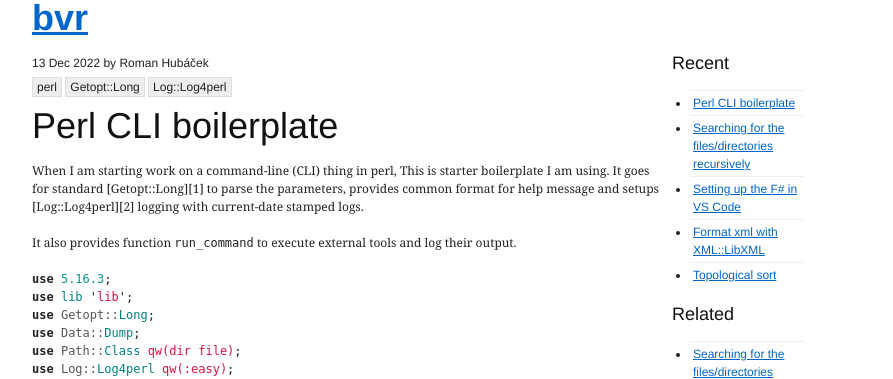
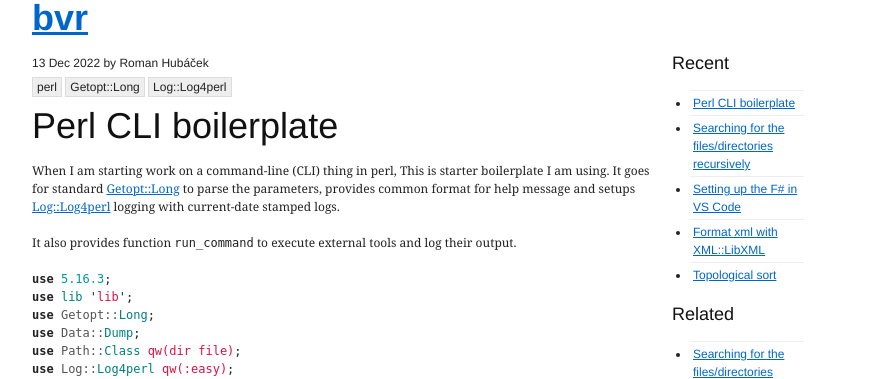
Before and after one commit to bvr/bvr.github.io, a Jekyll site: the page built from _posts/2022-12-13-perl-cli-boilerplate.md, in a window 1280 px wide. Shown: the top 379 px of the page, without its empty margins (133-1026 px from the left). Built offline with Jekyll 4.4.1, drawn with Linux system fonts in a browser that asks for light colours; part of the change alters nothing that is shown.

Commit message:
Added links

````diff
--- a/_posts/2022-12-13-perl-cli-boilerplate.md
+++ b/_posts/2022-12-13-perl-cli-boilerplate.md
@@ -126,3 +126,6 @@ USAGE
     exit(-1);
 }
 ```
+
+[1]: https://metacpan.org/pod/Getopt::Long
+[2]: https://metacpan.org/pod/Log::Log4perl
````
